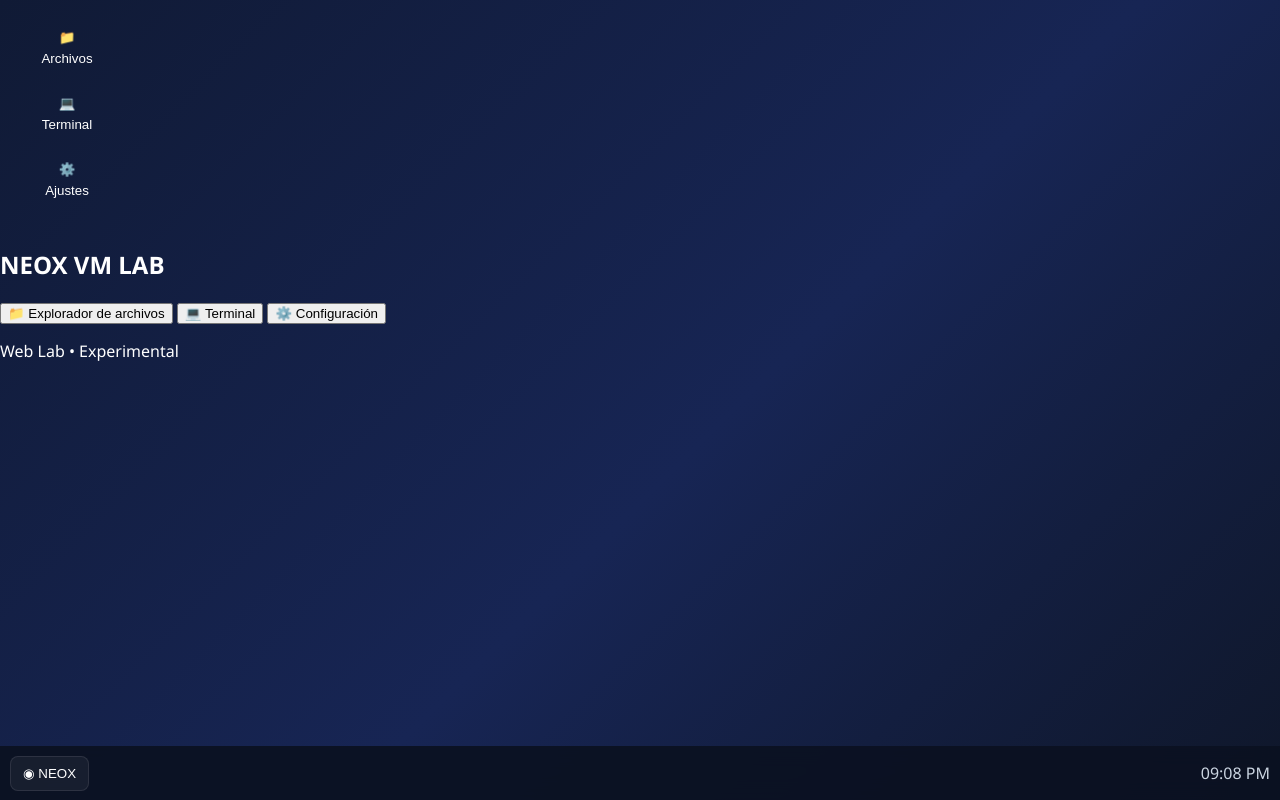
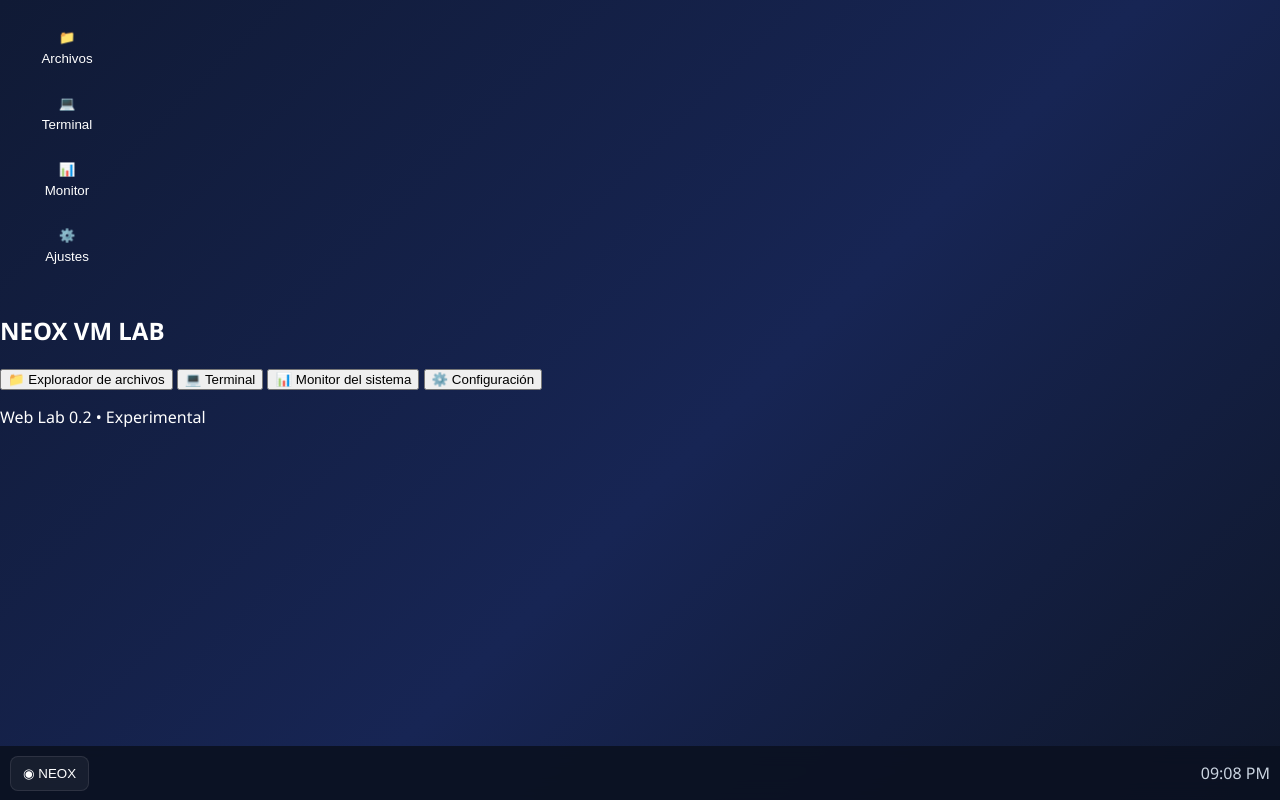
Before and after one commit to anyelo888ra-ux/NEOX-VM-LAB, a plain HTML site: page index.html in a window 1280 px wide. Both pictures are taken after a click on the button "◉ NEOX". Drawn offline with Linux system fonts and the light colour scheme.

Commit message:
Update desktop shell to NEOX Web Lab 0.2

```diff
--- a/index.html
+++ b/index.html
@@ -3,7 +3,7 @@
 <head>
   <meta charset="utf-8">
   <meta name="viewport" content="width=device-width,initial-scale=1">
-  <title>NEOX VM LAB</title>
+  <title>NEOX VM LAB 0.2</title>
   <link rel="stylesheet" href="style.css">
 </head>
 <body>
@@ -11,6 +11,7 @@
     <div class="desktop-icons">
       <button class="icon" data-app="files">📁<span>Archivos</span></button>
       <button class="icon" data-app="terminal">💻<span>Terminal</span></button>
+      <button class="icon" data-app="monitor">📊<span>Monitor</span></button>
       <button class="icon" data-app="settings">⚙️<span>Ajustes</span></button>
     </div>
     <section id="window-area"></section>
@@ -23,8 +24,9 @@
       <h2>NEOX VM LAB</h2>
       <button data-app="files">📁 Explorador de archivos</button>
       <button data-app="terminal">💻 Terminal</button>
+      <button data-app="monitor">📊 Monitor del sistema</button>
       <button data-app="settings">⚙️ Configuración</button>
-      <p>Web Lab • Experimental</p>
+      <p>Web Lab 0.2 • Experimental</p>
     </div>
   </div>
   <script src="app.js"></script>
```
